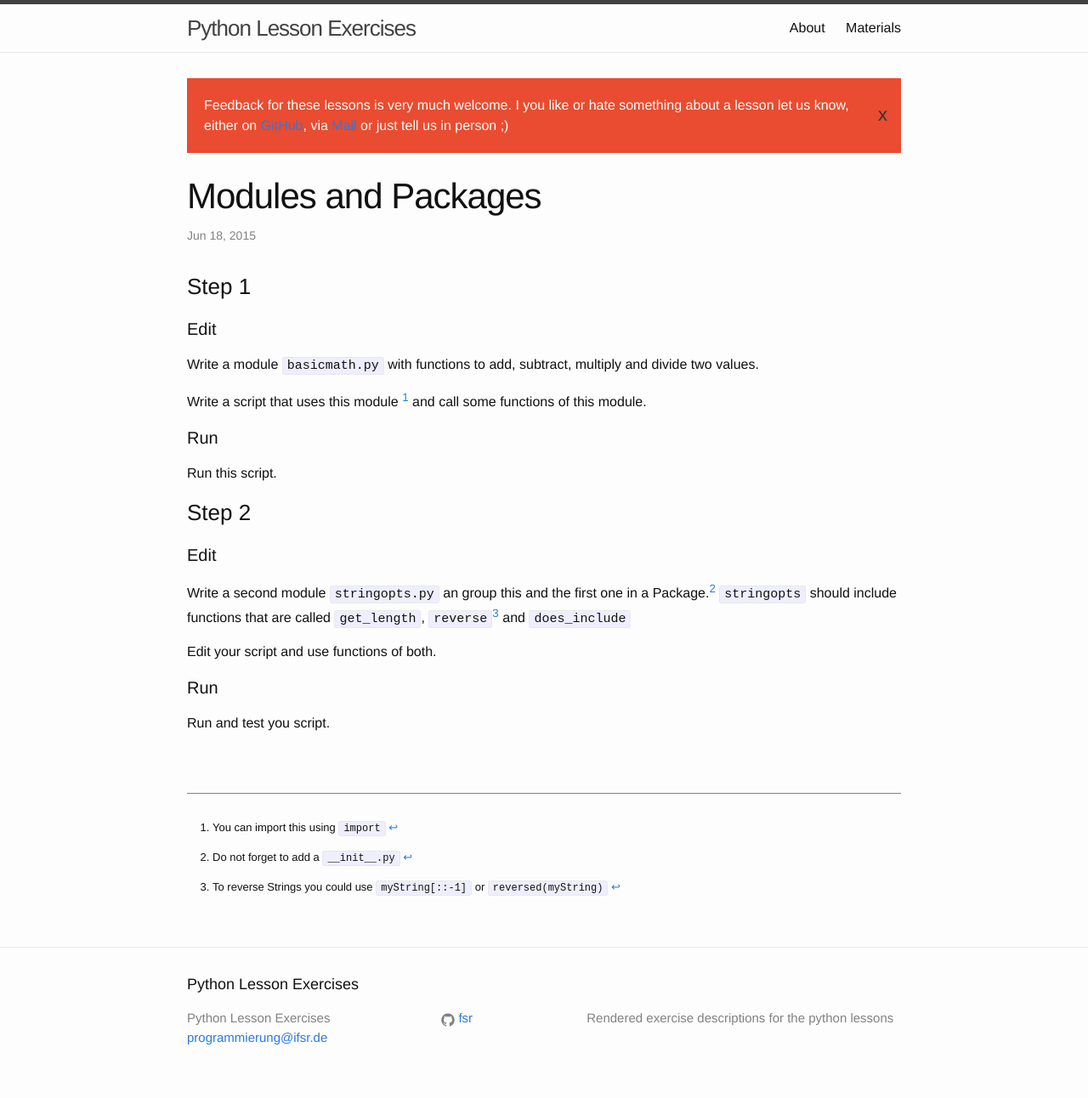
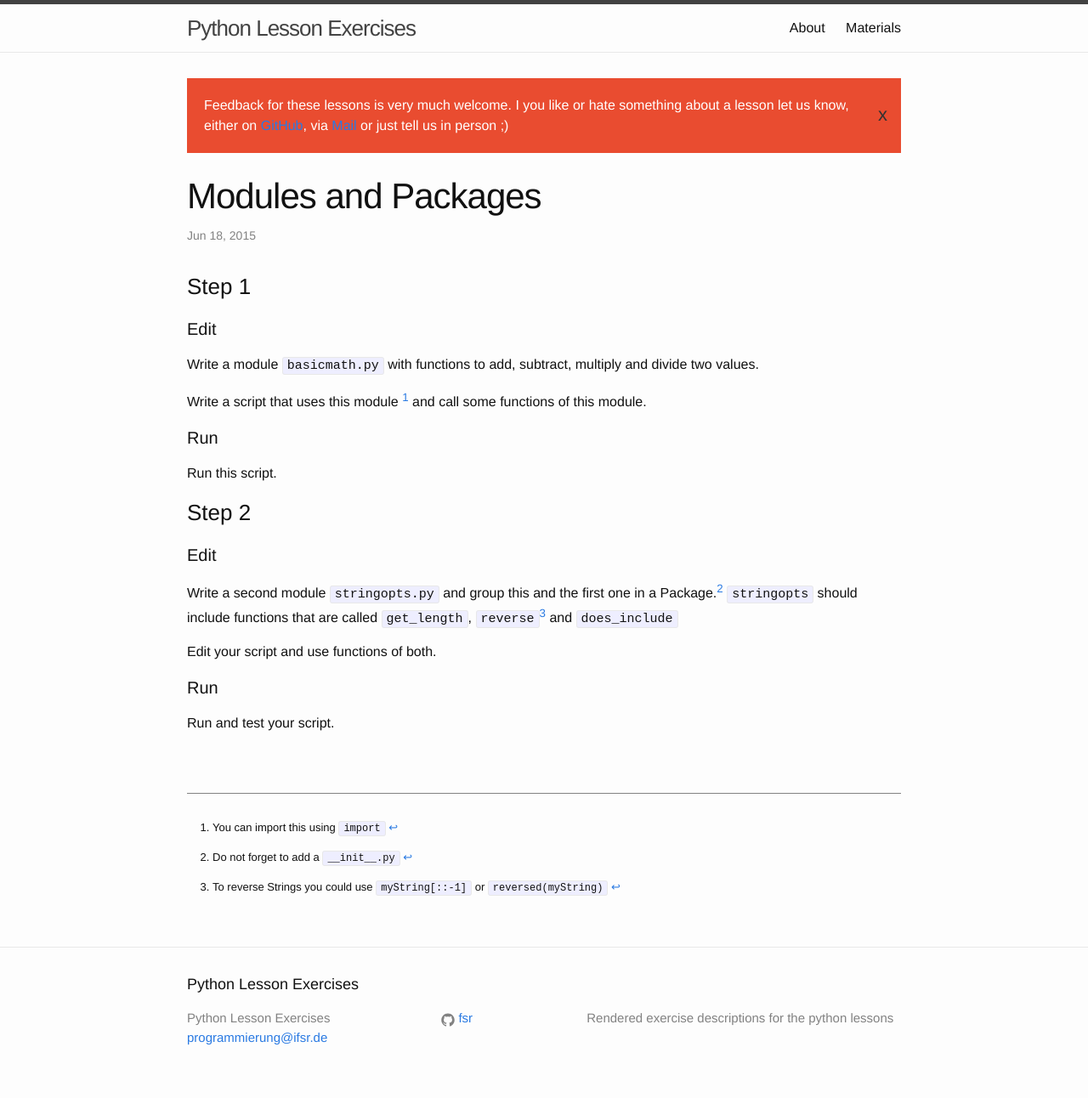
Before and after one commit to fsr/python-lessons, a Jekyll site: the page built from _exercises/modules.md, in a window 1280 px wide. Shown: the whole page at 85% size. Built offline with Jekyll 4.4.1, drawn with Linux system fonts in a browser that asks for light colours.

Commit message:
Typos. 🙈

```diff
--- a/_exercises/modules.md
+++ b/_exercises/modules.md
@@ -23,7 +23,7 @@ Run this script.
 
 #### Edit
 
-Write a second module `stringopts.py` an group this and the first one in a Package.[^package]
+Write a second module `stringopts.py` and group this and the first one in a Package.[^package]
 `stringopts` should include functions that are called `get_length`, `reverse`[^reverse] and `does_include`
 
 [^package]:
@@ -36,4 +36,4 @@ Edit your script and use functions of both.
 
 #### Run
 
-Run and test you script.
+Run and test your script.
```
